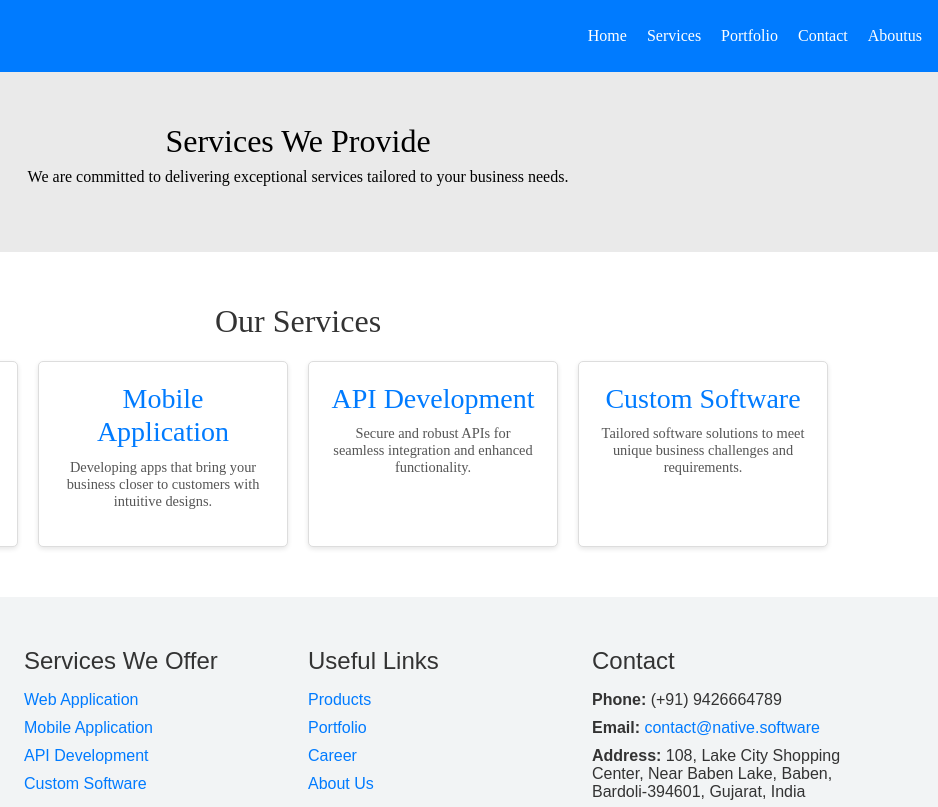
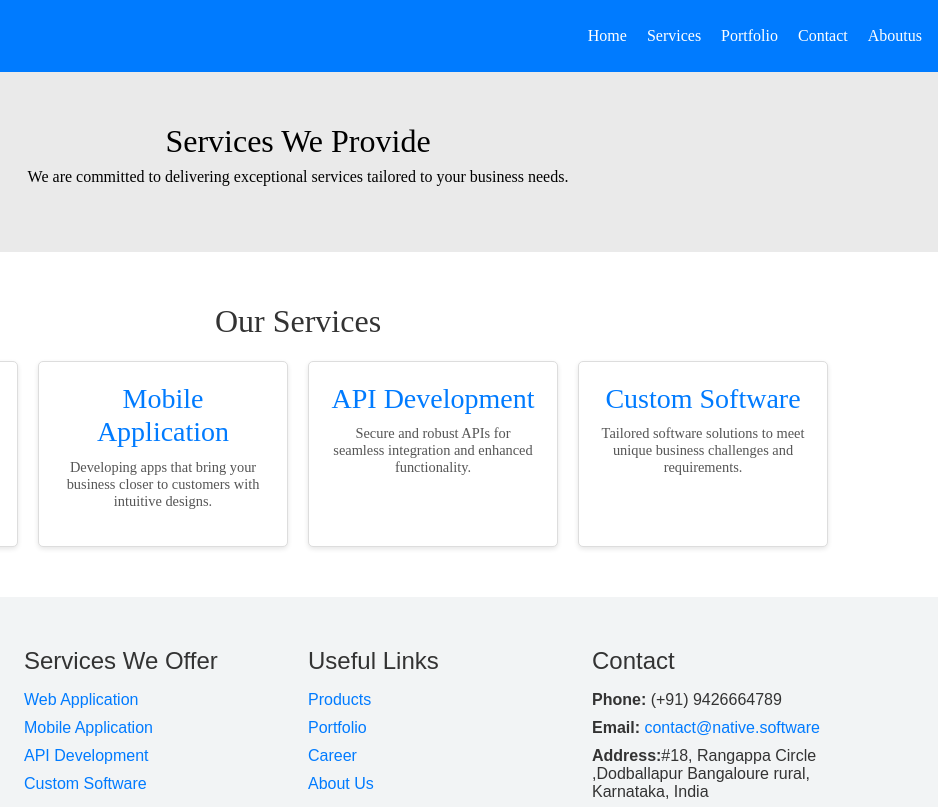
Before and after one commit to Shabareesh-839/webdeveloperintern, a plain HTML site: page services.html in a window 1280 px wide. Shown: the top 807 px of the page, 342-1280 px from the left. Drawn offline with Linux system fonts and the light colour scheme.

Commit message:
Update services.html

```diff
--- a/services.html
+++ b/services.html
@@ -162,7 +162,7 @@
           <ul>
             <li><strong>Phone:</strong> (+91) 9426664789</li>
             <li><strong>Email:</strong> <a href="mailto:contact@native.software">contact@native.software</a></li>
-            <li><strong>Address:</strong> 108, Lake City Shopping Center, Near Baben Lake, Baben, Bardoli-394601, Gujarat, India</li>
+            <li><strong>Address:</strong>#18, Rangappa Circle ,Dodballapur Bangaloure rural, Karnataka, India</li>
           </ul>
         </div>
       </div>
```
